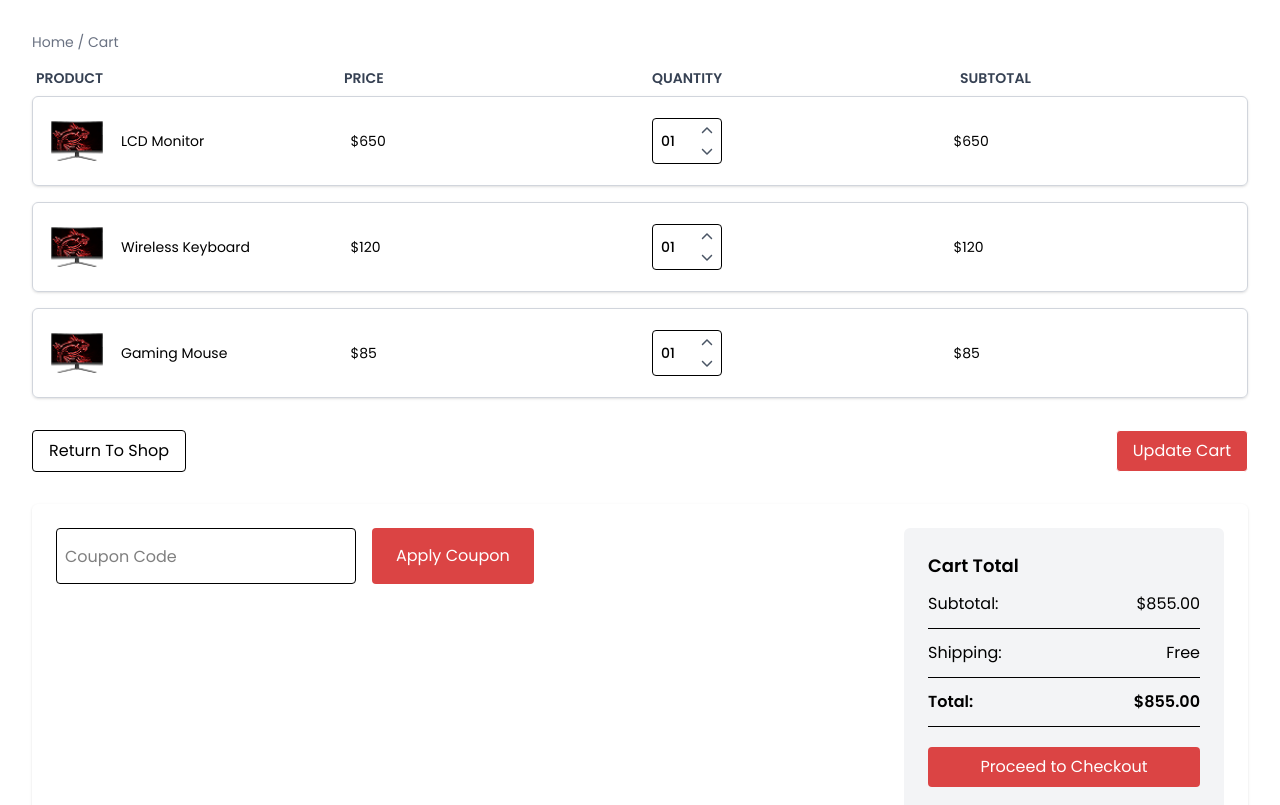
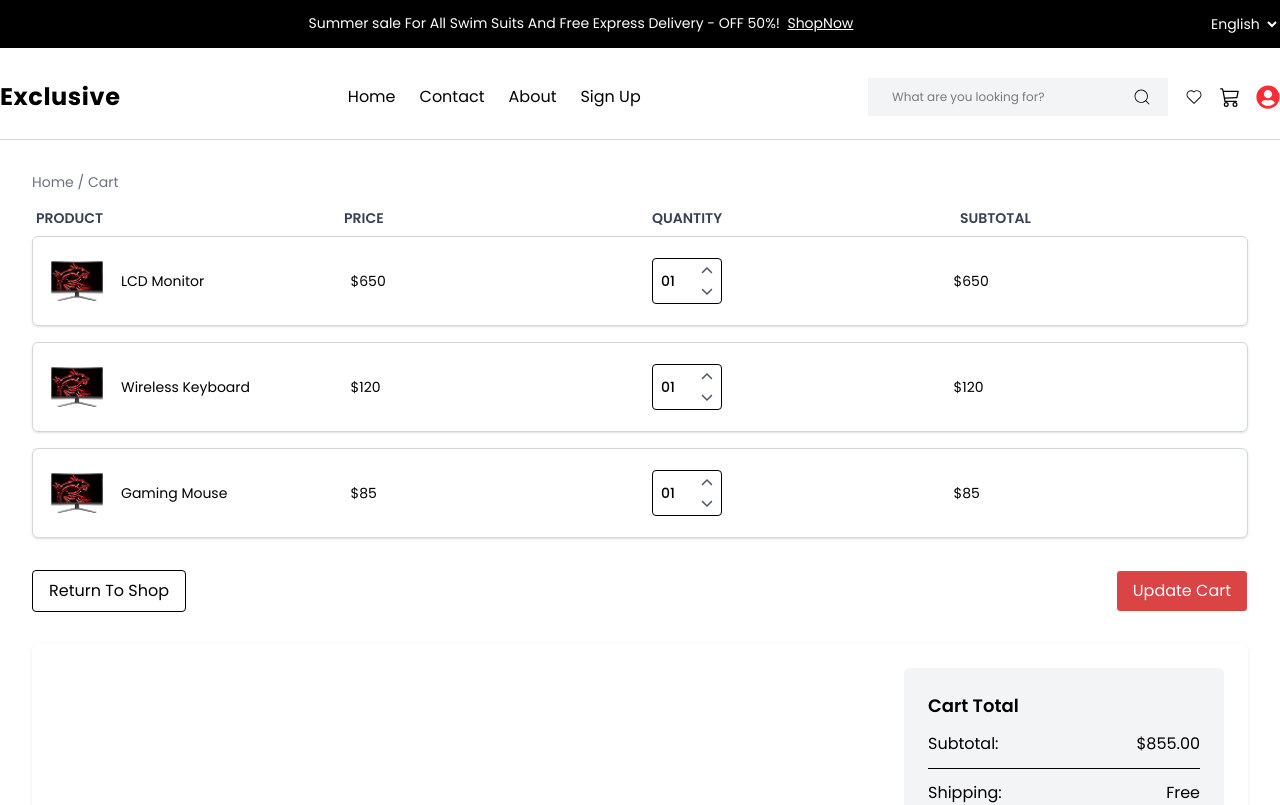
Before and after one commit to vishalglobussoftSDE/e-commerce-frontend, a React (Vite) app: page /cart in a window 1280 px wide. Shown: the top 805 px of the page. Built offline with nearby package versions, Linux system fonts and the light colour scheme; a web font is replaced by a local one.

Commit message:
added additional features

```diff
--- a/src/Pages/CartPage.jsx
+++ b/src/Pages/CartPage.jsx
@@ -1,6 +1,8 @@
 import React, { useState } from 'react';
 import DisplayCardSection from '../components/DisplayCardSection';
 import MonitorCartSmall from '../assets/monitorCartSmall.png';
+import Header from "../components/Header";
+import Footer from "../components/Footer.jsx";
 
 const CartPage = () => {
   const initialProducts = [
@@ -29,7 +31,9 @@ const CartPage = () => {
   );
 
   return (
-    <div className="p-8">
+    <div>
+      <Header/>
+      <div className="p-8">
       <div className="text-sm text-gray-500 mb-4">Home / <span className='text=-black'>Cart</span> </div>
 
       <div className="grid grid-cols-4 gap-6 text-sm text-gray-700 uppercase font-semibold mb-2 px-1">
@@ -63,21 +67,9 @@ const CartPage = () => {
       </div>
 
       {/* Summary Section */}
-      <div className=" flex flex-wrap justify-between p-6 mt-8 gap-6 rounded-md shadow-sm">
+      <div className=" flex flex-wrap justify-end p-6 mt-8 gap-6 rounded-md shadow-sm">
         {/* Coupon Code */}
-        <div className="flex gap-4 flex-wrap">
-          <input
-            className="border w-[300px] h-[56px] rounded-[4px] px-2"
-            placeholder="Coupon Code"
-            type="text"
-          />
-          <button
-            className="h-[56px] px-6 rounded-[4px] text-white"
-            style={{ backgroundColor: '#DB4444' }}
-          >
-            Apply Coupon
-          </button>
-        </div>
+
 
         {/* Cart Total */}
         <div className="bg-gray-100 p-6 rounded-md w-full max-w-xs space-y-3">
@@ -106,6 +98,8 @@ const CartPage = () => {
         </div>
       </div>
     </div>
+    <Footer></Footer>
+    </div>
   );
 };
 
--- a/src/components/Dropdown.jsx
+++ b/src/components/Dropdown.jsx
@@ -1,17 +1,17 @@
 import React from "react";
 import { FaUser, FaBoxOpen, FaTimesCircle, FaStar, FaSignOutAlt } from "react-icons/fa";
-
+import {Link} from "react-router-dom"
 const Dropdown = () => {
   return (
     <div className="absolute right-0 mt-2 w-60 bg-gradient-to-br from-gray-700 to-gray-900 text-white rounded-lg shadow-lg z-30 overflow-hidden">
       <ul className="py-2">
         <li className="flex items-center px-4 py-2 hover:bg-gray-800 cursor-pointer gap-3">
           <FaUser />
-          <span>Manage My Account</span>
+          <Link to="/account">Manage My Account</Link>
         </li>
         <li className="flex items-center px-4 py-2 hover:bg-gray-800 cursor-pointer gap-3">
           <FaBoxOpen />
-          <span>My Order</span>
+          <Link to="/cart">My Order</Link>
         </li>
         <li className="flex items-center px-4 py-2 hover:bg-gray-800 cursor-pointer gap-3">
           <FaTimesCircle />
@@ -23,7 +23,7 @@ const Dropdown = () => {
         </li>
         <li className="flex items-center px-4 py-2 hover:bg-gray-800 cursor-pointer gap-3">
           <FaSignOutAlt />
-          <span>Logout</span>
+          <Link to="/login">Logout</Link>
         </li>
       </ul>
     </div>
--- a/src/components/Header.jsx
+++ b/src/components/Header.jsx
@@ -54,7 +54,7 @@ const Header = () => {
                             <CiSearch className='text-xl cursor-pointer' />
                         </div>
                         <CiHeart className='text-xl cursor-pointer' />
-                        <BsCart3 className='text-xl cursor-pointer' />
+                        <Link to="/cart"><BsCart3 className='text-xl cursor-pointer' /></Link>
 
                         {/* User Dropdown */}
                         <div className="relative" ref={dropdownRef}>
```
Also changed, not shown: 1 other file (tests, documents, lock files or other folders).
